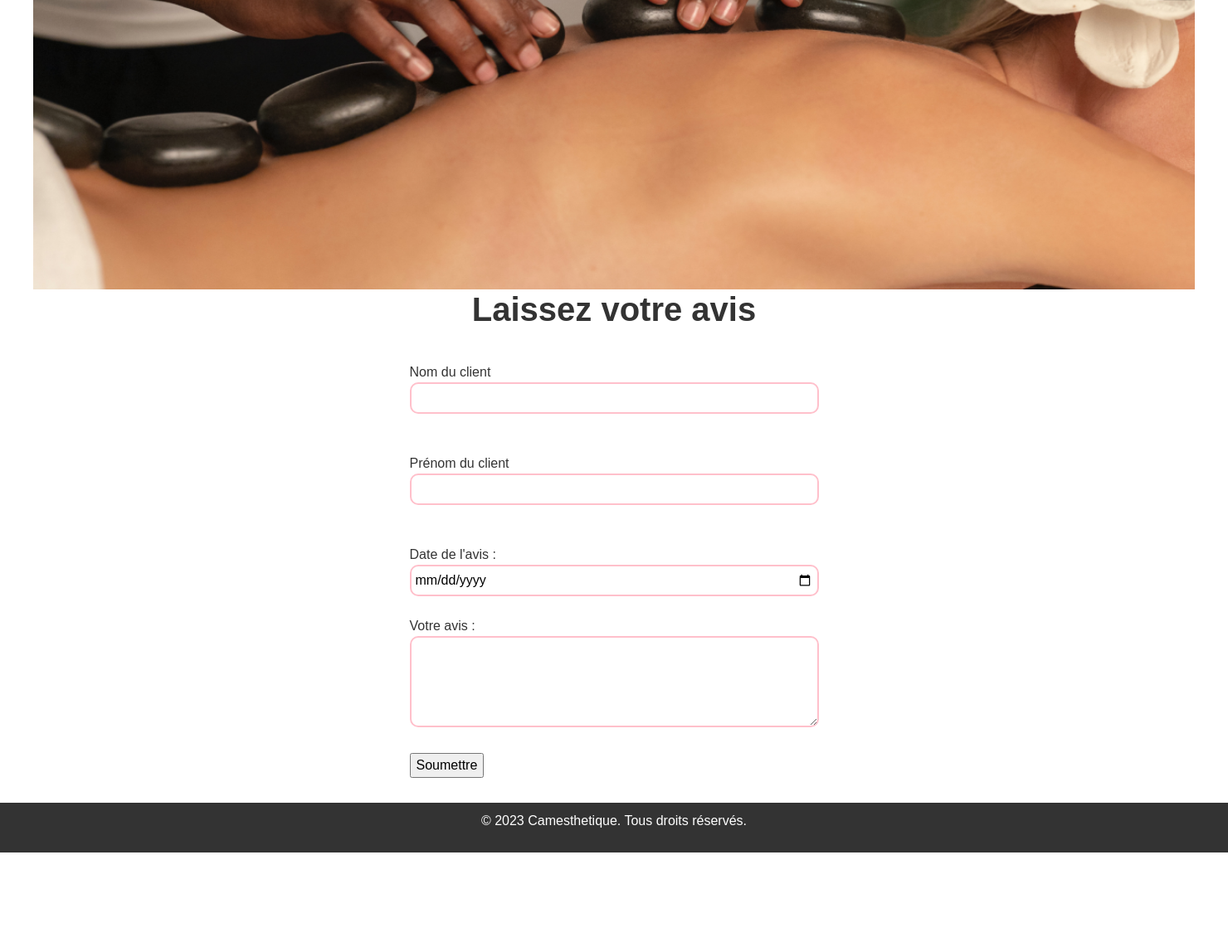
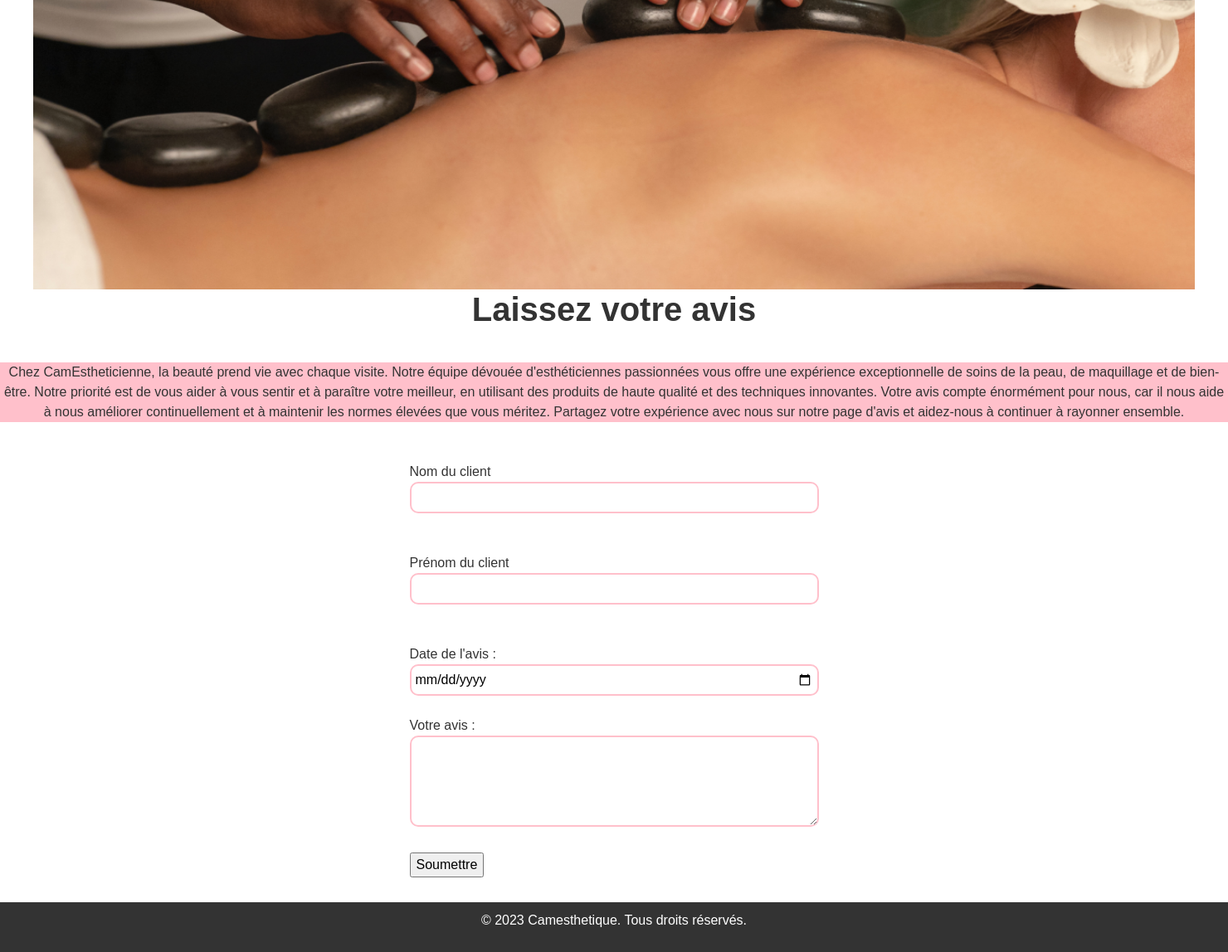
Before and after one commit to crd78/AP1GRP3, a Symfony app: template templates/avis/index.html.twig in a window 1480 px wide. Shown: the part 144-1292 px from the top of the page at 83% size. Before the commit the page ends 1172 px from the top, so only its background shows below. Run offline with Twig, Linux system fonts and the light colour scheme; the template is opened without the code that fills it, so the values that code supplies are empty; some libraries are stand-ins or nearby versions; some web fonts are replaced.

Commit message:
<feature>(message) : ajout d'un message en haut de la page pour les avis

```diff
--- a/templates/avis/index.html.twig
+++ b/templates/avis/index.html.twig
@@ -4,8 +4,9 @@
 
 {% block body %}
 
-<link rel="stylesheet" href="assets/avis2.css">
+<link rel="stylesheet" href="assets/avis3.css">
 <div class="titreavis"><h1>Laissez votre avis</h1></div><br>
+<div class="texteavis">Chez CamEstheticienne, la beauté prend vie avec chaque visite. Notre équipe dévouée d'esthéticiennes passionnées vous offre une expérience exceptionnelle de soins de la peau, de maquillage et de bien-être. Notre priorité est de vous aider à vous sentir et à paraître votre meilleur, en utilisant des produits de haute qualité et des techniques innovantes. Votre avis compte énormément pour nous, car il nous aide à nous améliorer continuellement et à maintenir les normes élevées que vous méritez. Partagez votre expérience avec nous sur notre page d'avis et aidez-nous à continuer à rayonner ensemble.</div><br><br>
     <div class="formavis"><form action="traitement.php" method="post">
         <div class="nomClienttexte"><label for="nomClient" length="1000px">Nom du client</label></div>
         <div class="nomClientlabel"><input type="text" id="nomClient" name="nomClient" required></div><br><br>
```
Also changed, not shown: public/assets/avis3.css.
